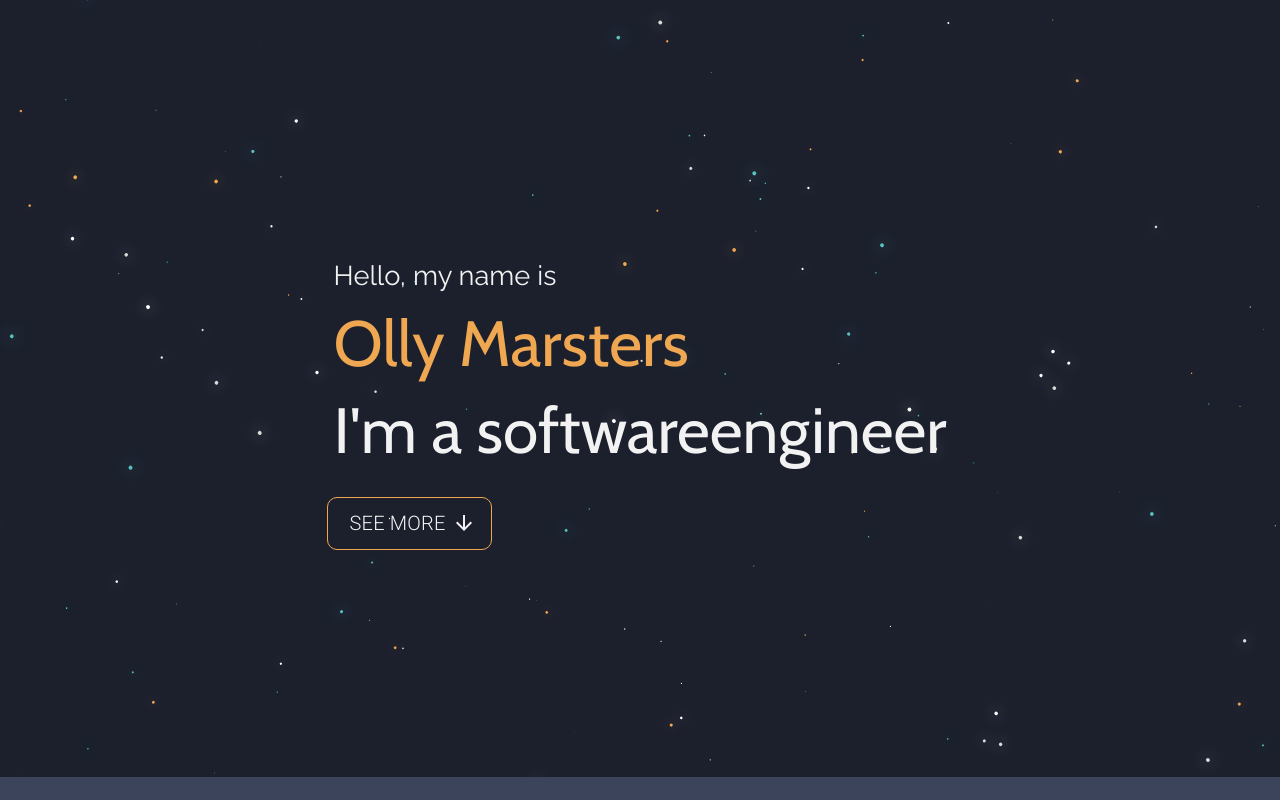
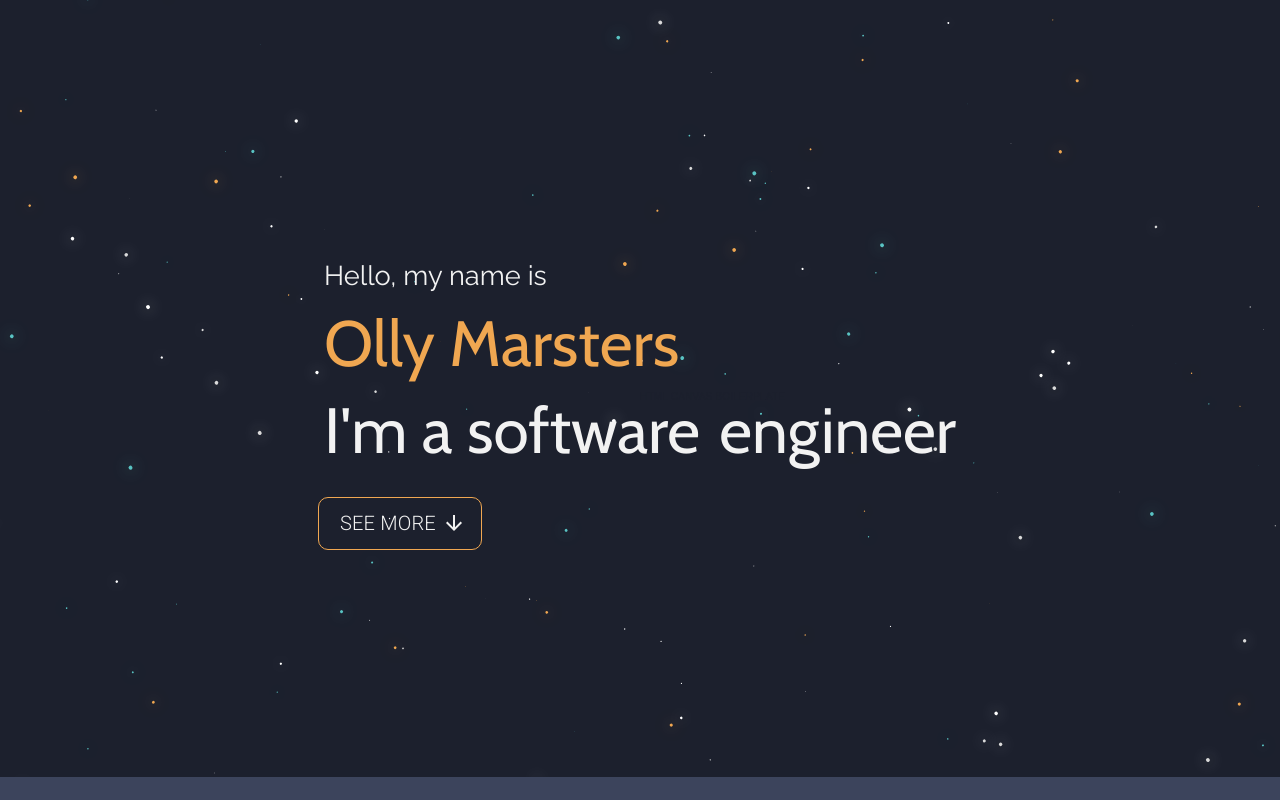
Before and after one commit to O-Marsters-1997/Personal-Portfolio-Site, a React (Create React App) app: page / in a window 1280 px wide. Shown: the top 800 px of the page. Built offline with nearby package versions, Linux system fonts and the light colour scheme.

Commit message:
final bug fixes

```diff
--- a/src/components/canvas/CanvasOverlay.jsx
+++ b/src/components/canvas/CanvasOverlay.jsx
@@ -14,7 +14,6 @@ const CanvasOverlay = ({}) => {
   };
 
   const goToLink = () => {};
-
 
   const TitleWrapper = styled("div")(({ theme }) => ({
     position: "absolute",
@@ -64,6 +63,10 @@ const CanvasOverlay = ({}) => {
     ".MuiButton-root": {
       marginTop: "1.4rem",
     },
+
+    ".span-separation": {
+      marginRight: "1.2rem",
+    },
   }));
 
   return (
@@ -74,7 +77,7 @@ const CanvasOverlay = ({}) => {
           Olly Marsters
         </Typography>
         <Typography variant="h3" className="overlay-text-title">
-          <span>I'm a software </span>
+          <span className="span-separation">I'm a software </span>
           <span>engineer</span>
         </Typography>
         <Link to="contact" smooth={true} duration={1000}>
```
